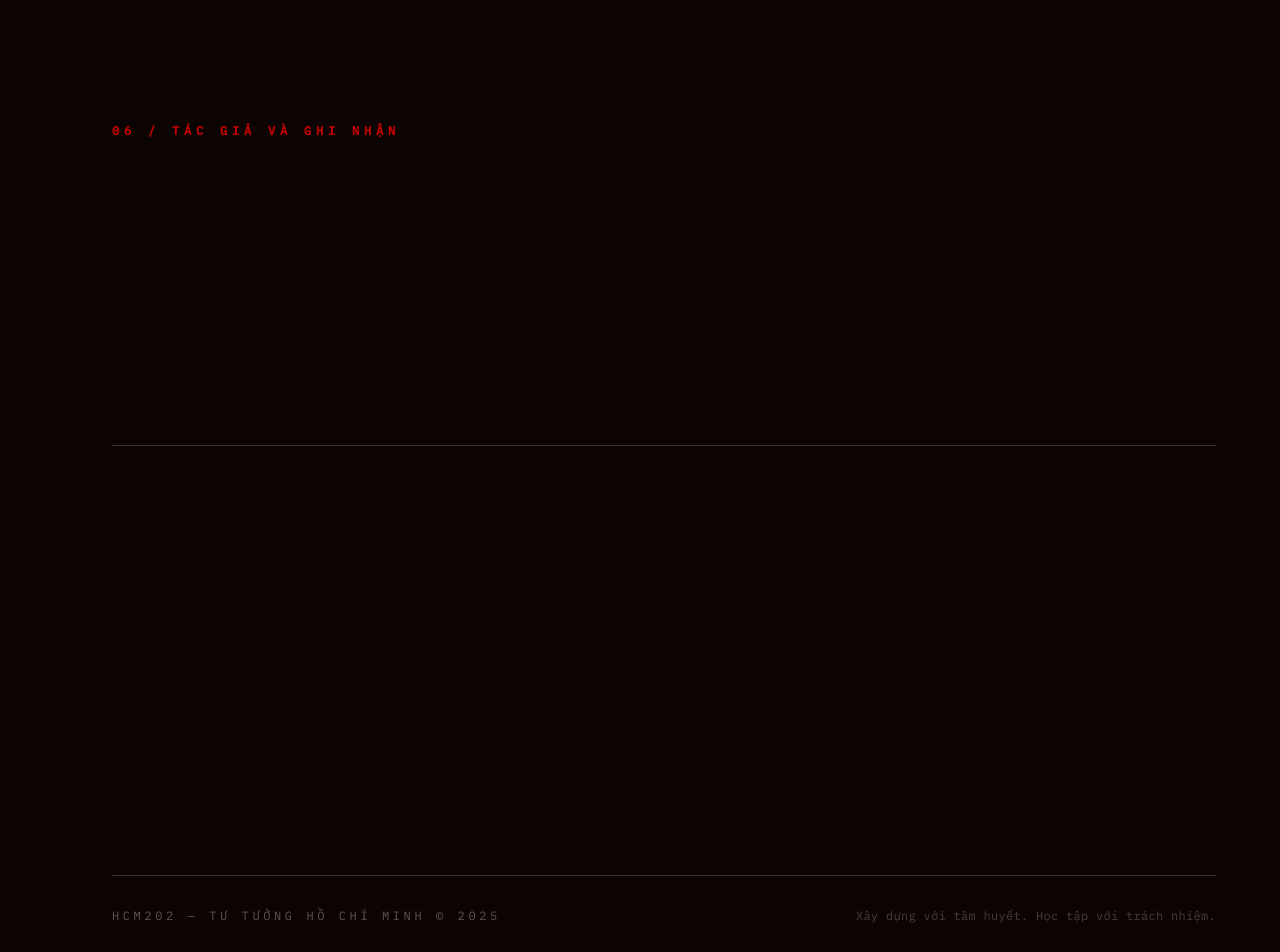
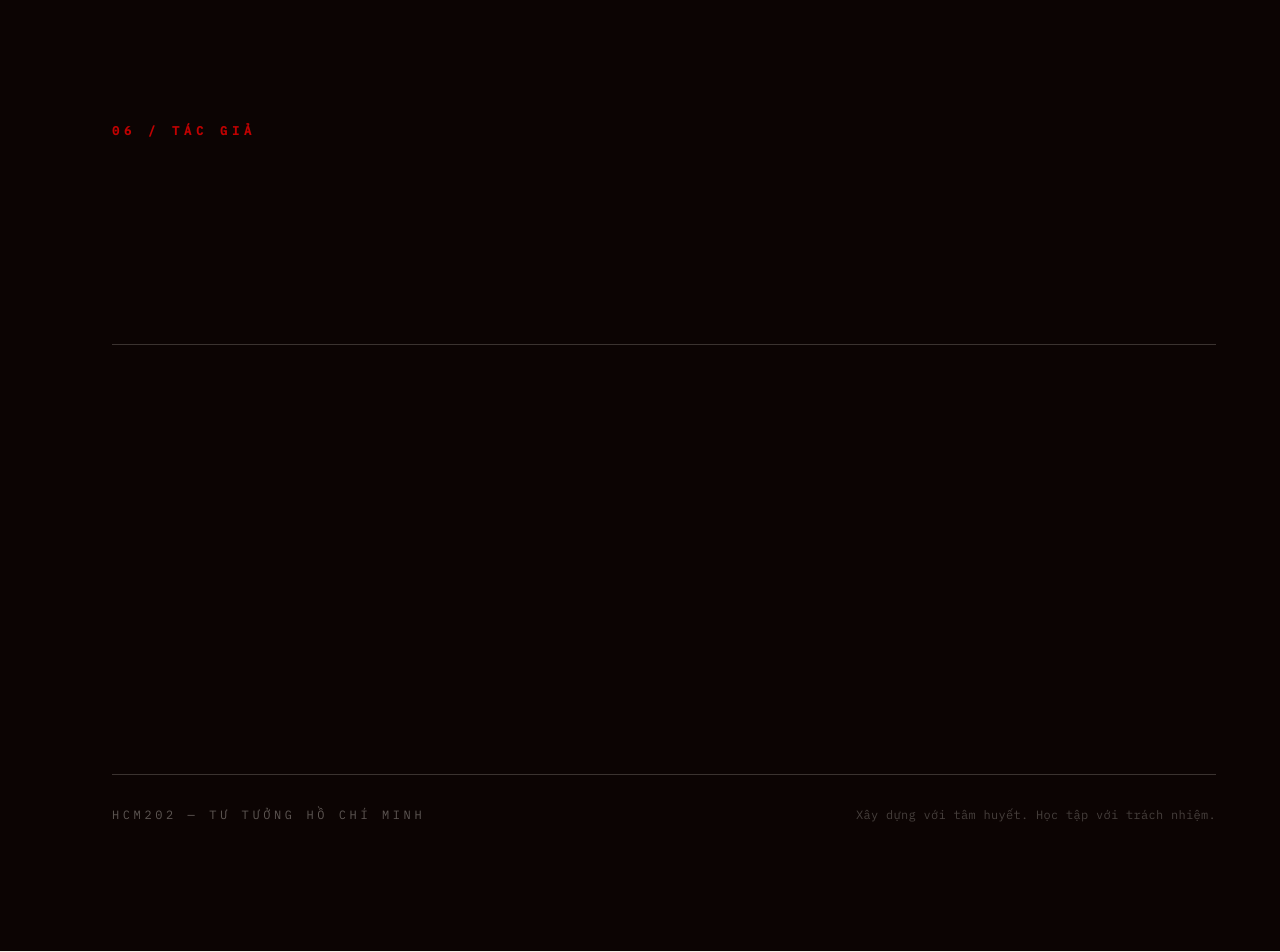
Before and after one commit to Ch1mpleo/hcm202, a Next.js app: page / in a window 1280 px wide. Shown: the part 10920-11872 px from the top of the page. Built offline with nearby package versions, Linux system fonts and the light colour scheme.

Commit message:
fix: update section label and footer year\n\nAdjust section label, heading, and remove academic year rows.

```diff
--- a/components/credits-section.tsx
+++ b/components/credits-section.tsx
@@ -71,7 +71,7 @@ export function CreditsSection() {
 
       {/* Label */}
       <span className="font-mono text-xs uppercase tracking-[0.4em] text-primary font-bold">
-        06 / TÁC GIẢ VÀ GHI NHẬN
+        06 / TÁC GIẢ
       </span>
 
       {/* Big title */}
@@ -79,7 +79,7 @@ export function CreditsSection() {
         ref={titleRef}
         className="mt-5 mb-20 font-mono text-5xl md:text-7xl lg:text-8xl font-extrabold uppercase tracking-[0.04em] leading-[1.05] text-background"
       >
-        TÁC GIẢ VÀ<br />GHI NHẬN
+        TÁC GIẢ
       </h2>
 
       {/* Divider */}
@@ -112,8 +112,7 @@ export function CreditsSection() {
             <p className="font-mono text-base font-bold text-background leading-snug">Đại học FPT Phân Hiệu HCM</p>
             <p className="font-mono text-xs text-background/45 mt-3">Môn học: HCM202</p>
             <p className="font-mono text-xs text-background/45">Tư tưởng Hồ Chí Minh</p>
-            <p className="font-mono text-xs text-background/45 mt-3">Năm học: 2024 – 2025</p>
-            <p className="font-mono text-xs text-background/45">Học kỳ II</p>
+
           </div>
         </div>
 
@@ -146,7 +145,7 @@ export function CreditsSection() {
       {/* Bottom rule + footer */}
       <div className="mt-20 border-t border-background/20 pt-8 flex flex-col md:flex-row md:items-center md:justify-between gap-4">
         <p className="font-mono text-xs uppercase tracking-[0.3em] text-background/35">
-          HCM202 — Tư tưởng Hồ Chí Minh © 2025
+          HCM202 — Tư tưởng Hồ Chí Minh
         </p>
         <p className="font-mono text-xs text-background/25 tracking-wide">
           Xây dựng với tâm huyết. Học tập với trách nhiệm.
```
